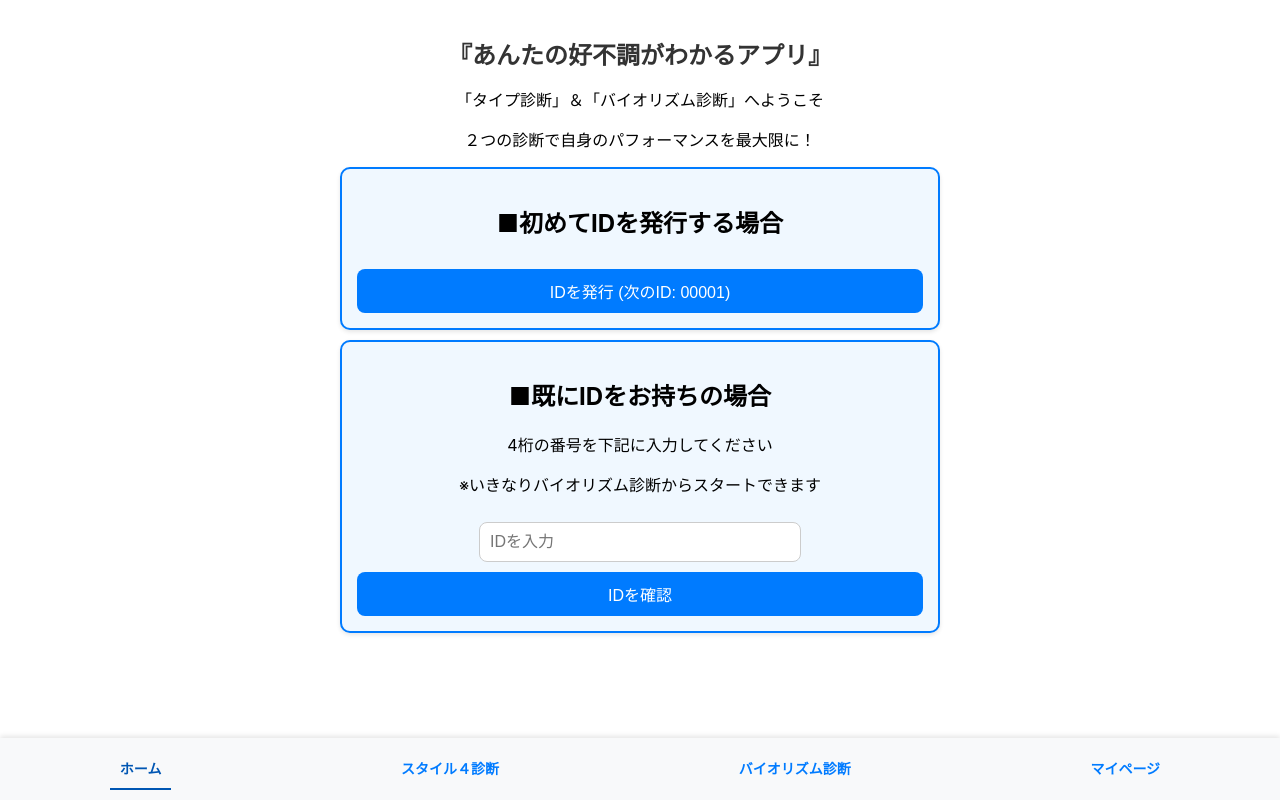
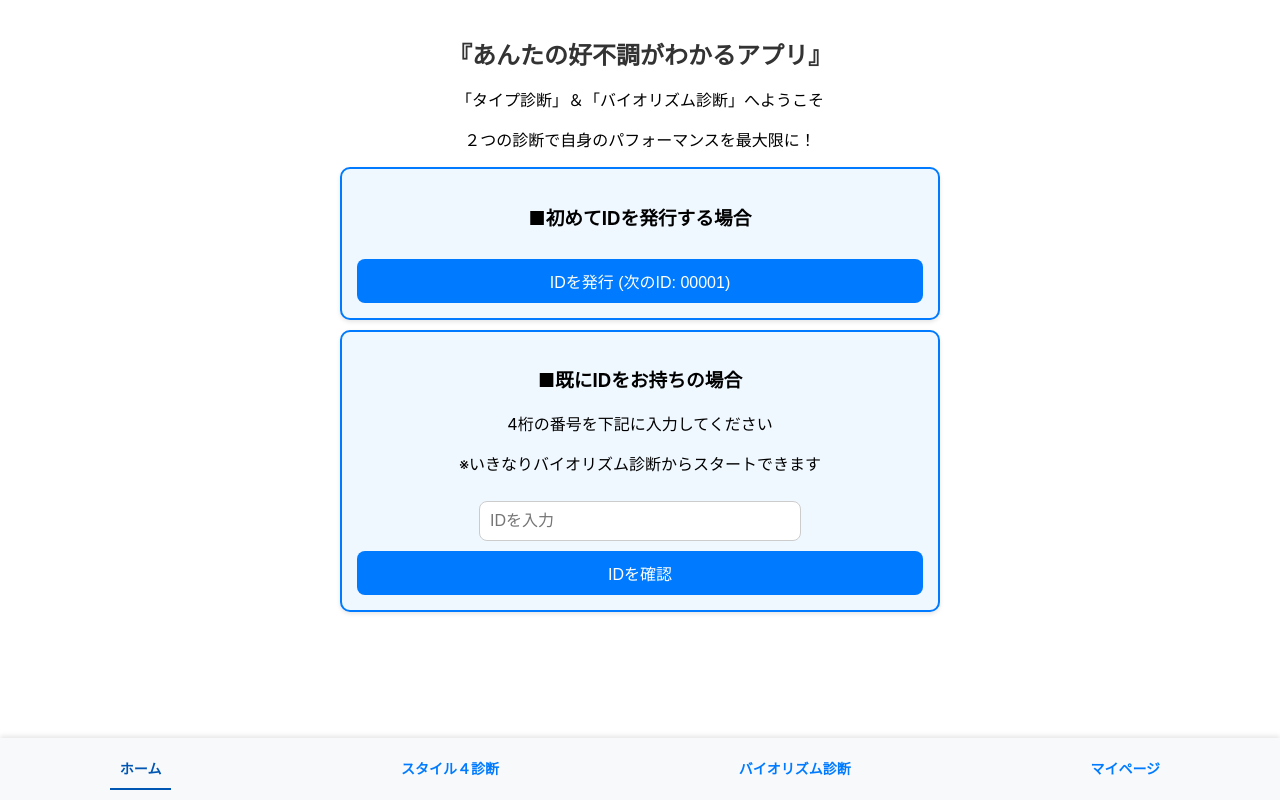
Before and after one commit to sakaguchi2783/GT-golf-app, a React (Create React App) app: page / in a window 1280 px wide. Built offline with nearby package versions, Linux system fonts and the light colour scheme; no server answers; the database is empty.

Commit message:
UI修正３

```diff
--- a/src/pages/Home.css
+++ b/src/pages/Home.css
@@ -16,7 +16,7 @@
 }
 
 .fade-in-text {
-  font-size: 16px;
+  font-size: 14px;
   color: #666;
   margin-top: 10px;
   animation: slideIn 1s ease-in-out forwards;
--- a/src/pages/Home.js
+++ b/src/pages/Home.js
@@ -74,7 +74,7 @@ const Home = () => {
       {!userId ? (
         <>
           <div className="id-section id-box">
-            <h2>■初めてIDを発行する場合</h2>
+            <h3>■初めてIDを発行する場合</h3>
             {nextId ? (
               <button onClick={generateUserId} className="generate-btn">IDを発行 (次のID: {nextId})</button>
             ) : (
@@ -83,7 +83,7 @@ const Home = () => {
           </div>
 
           <div className="id-section id-box">
-            <h2>■既にIDをお持ちの場合</h2>
+            <h3>■既にIDをお持ちの場合</h3>
             <p>4桁の番号を下記に入力してください</p>
             <p>※いきなりバイオリズム診断からスタートできます</p>
             <input
```
